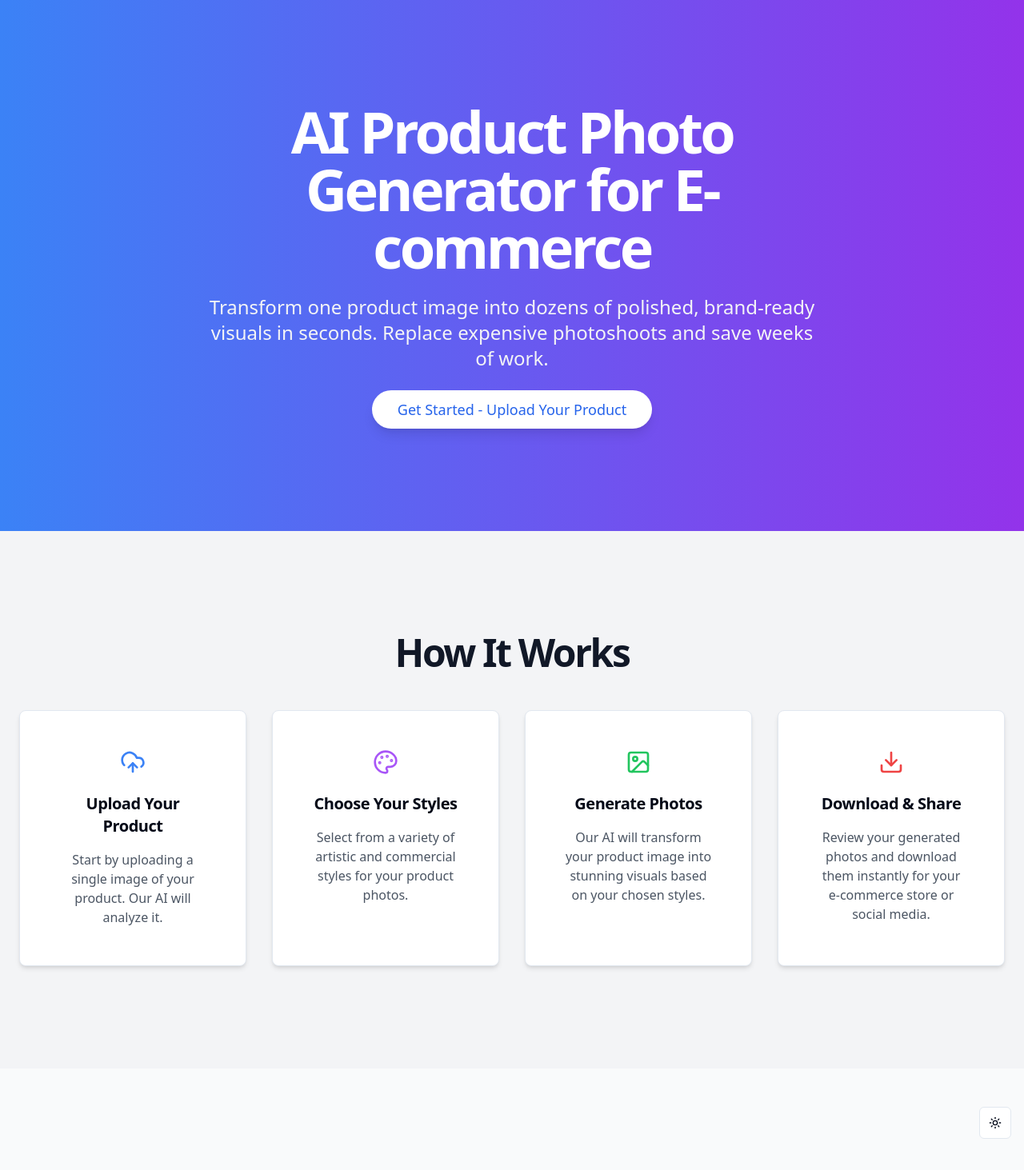
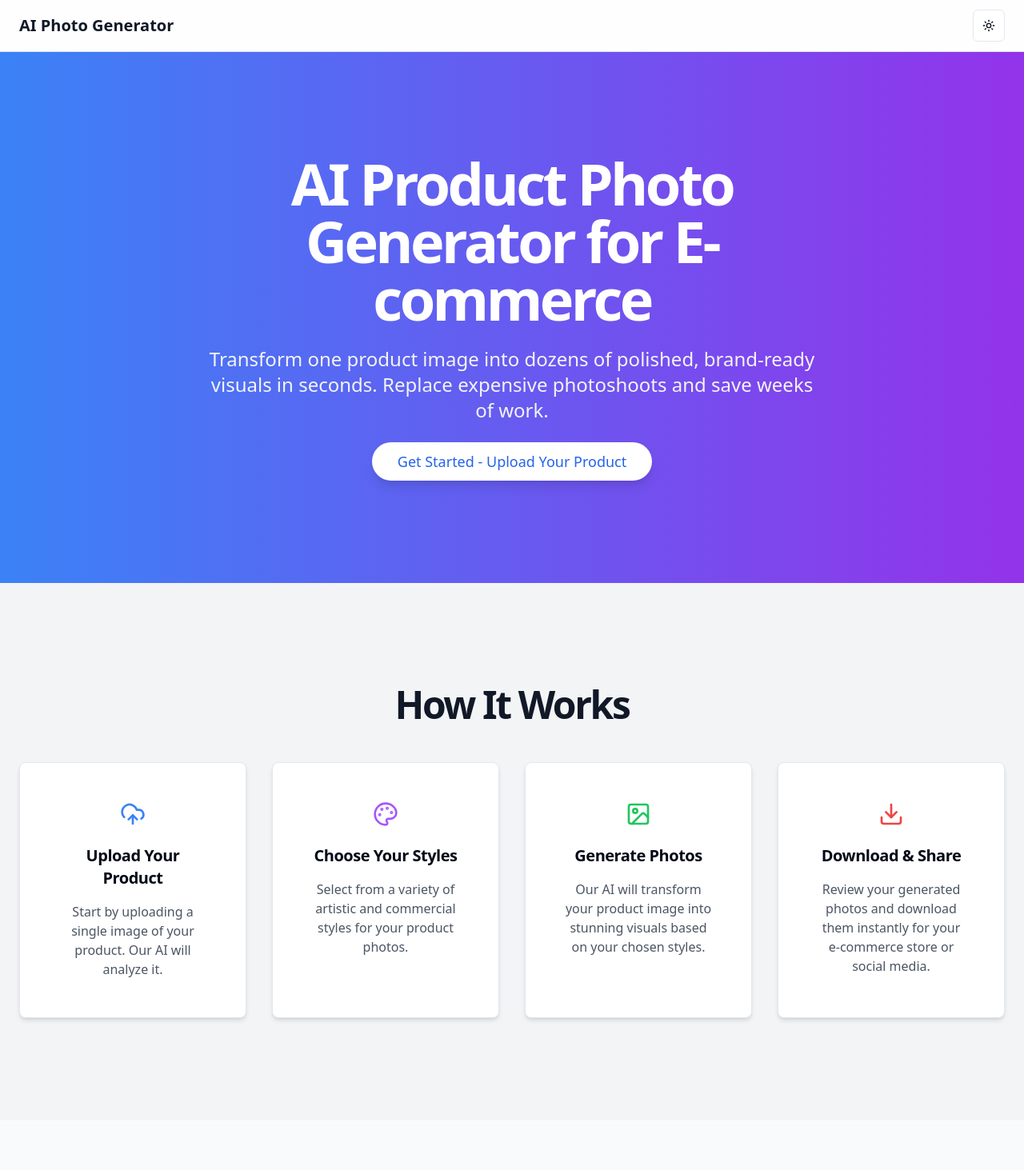
Before and after one commit to Alphauno123/energetic-kraken-flip, a React (Vite) app: page / in a window 1280 px wide. Shown: the top 1463 px of the page at 80% size. Built offline with nearby package versions, Linux system fonts and the light colour scheme.

Commit message:
[dyad] wrote 2 file(s)

```diff
--- /dev/null
+++ b/src/components/Header.tsx
@@ -0,0 +1,34 @@
+"use client";
+
+import React from 'react';
+import { ModeToggle } from "@/components/ModeToggle";
+import { Button } from "@/components/ui/button";
+import { RotateCcw } from "lucide-react";
+
+interface HeaderProps {
+  onReset: () => void;
+  showResetButton: boolean;
+}
+
+const Header = ({ onReset, showResetButton }: HeaderProps) => {
+  return (
+    <header className="sticky top-0 z-40 w-full border-b bg-background/80 backdrop-blur-sm">
+      <div className="container flex h-16 items-center justify-between px-4 md:px-6">
+        <div className="flex items-center space-x-4">
+          {/* You can add a logo or app title here */}
+          <h1 className="text-xl font-bold text-gray-900 dark:text-gray-50">AI Photo Generator</h1>
+        </div>
+        <div className="flex items-center gap-4">
+          {showResetButton && (
+            <Button variant="outline" onClick={onReset} className="flex items-center gap-2">
+              <RotateCcw className="h-4 w-4" /> Start Over
+            </Button>
+          )}
+          <ModeToggle />
+        </div>
+      </div>
+    </header>
+  );
+};
+
+export default Header;
--- a/src/pages/Index.tsx
+++ b/src/pages/Index.tsx
@@ -7,10 +7,10 @@ import StyleSelector from "@/components/StyleSelector";
 import GeneratedPhotosDisplay from "@/components/GeneratedPhotosDisplay";
 import HowItWorks from "@/components/HowItWorks";
 import GenerationProgress from "@/components/GenerationProgress";
-import { ModeToggle } from "@/components/ModeToggle"; // Import ModeToggle
+import Header from "@/components/Header"; // Import the new Header component
 import React, { useRef, useState } from "react";
-import { RotateCcw } from "lucide-react";
-import { Button } from "@/components/ui/button";
+// Removed RotateCcw and Button imports as they are now in Header
+// Removed ModeToggle import as it is now in Header
 
 const Index = () => {
   const imageUploadRef = useRef<HTMLDivElement>(null);
@@ -81,17 +81,11 @@ const Index = () => {
 
   return (
     <div className="min-h-screen flex flex-col bg-gray-50 dark:bg-gray-900">
+      <Header onReset={handleReset} showResetButton={!!uploadedImage} /> {/* Use the new Header component */}
       <HeroSection onUploadClick={scrollToImageUpload} />
       <HowItWorks />
       <main className="flex-grow container mx-auto px-4 py-12">
-        <div className="flex justify-end items-center gap-4 mb-8"> {/* Added flex container for buttons */}
-          {uploadedImage && (
-            <Button variant="outline" onClick={handleReset} className="flex items-center gap-2">
-              <RotateCcw className="h-4 w-4" /> Start Over
-            </Button>
-          )}
-          <ModeToggle /> {/* Added the ModeToggle component here */}
-        </div>
+        {/* Removed the old flex container for buttons */}
         <div ref={imageUploadRef}>
           <ImageUpload onImageUpload={handleImageUpload} />
         </div>
```
